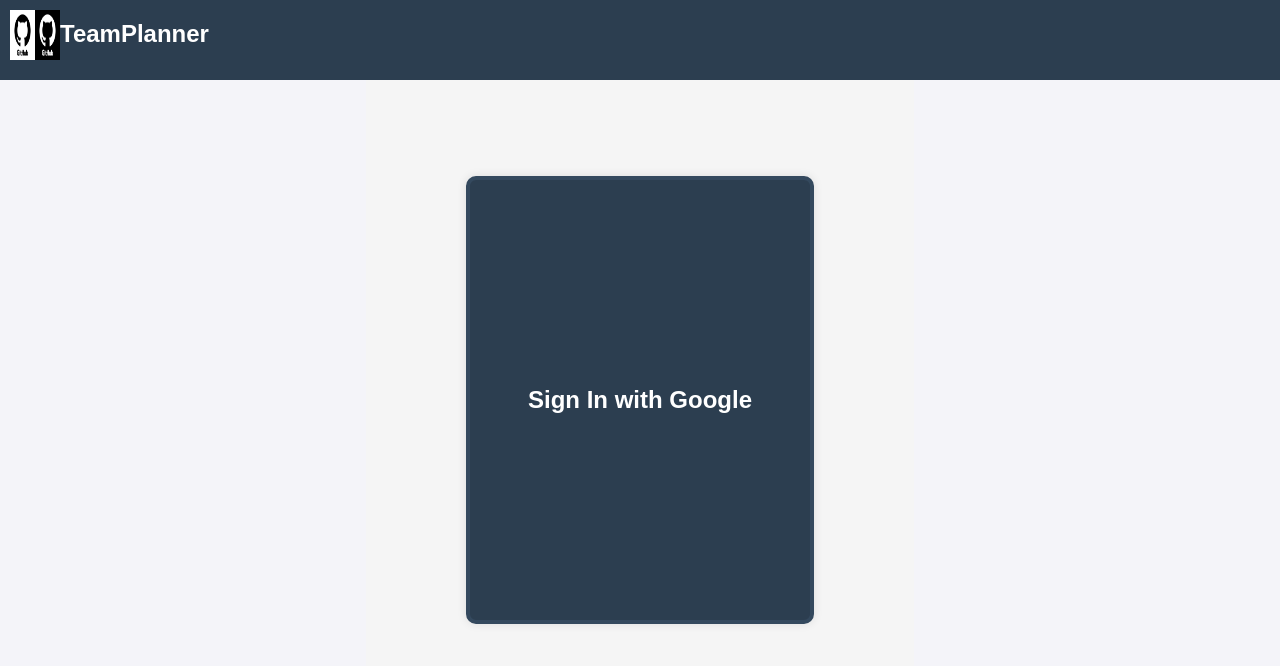
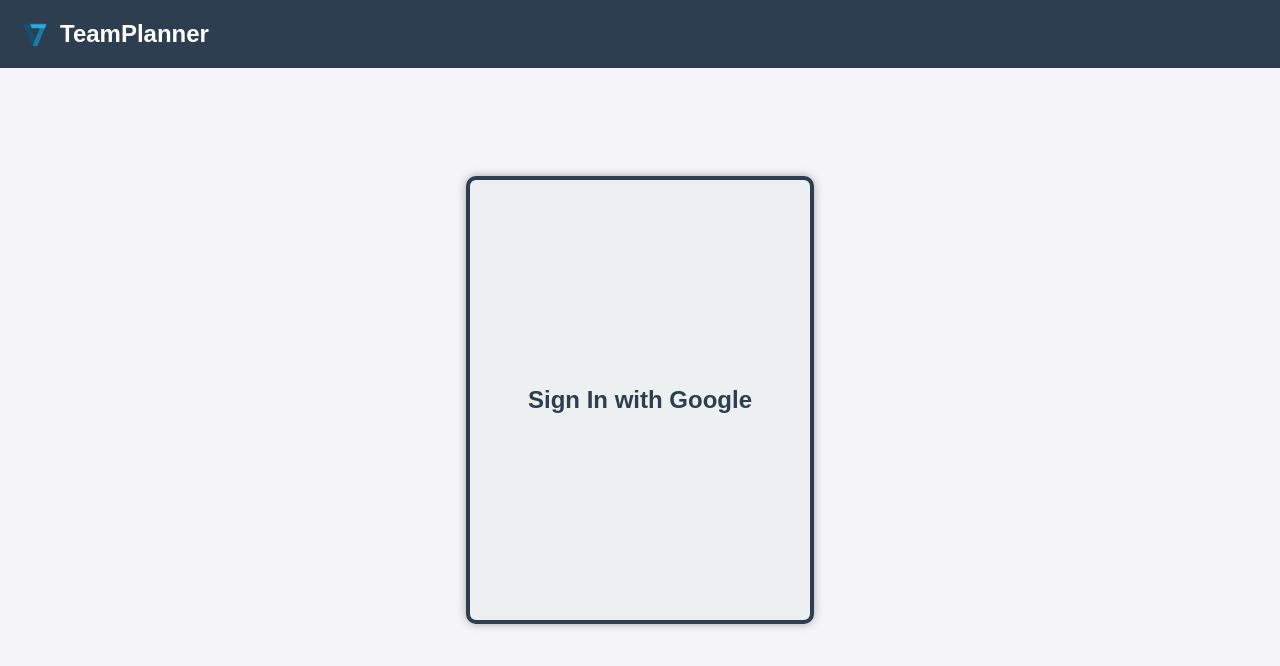
Before and after one commit to John-Patrick-Russel-Lalo/teamplanner, a website: page public/loginForm.html in a window 1280 px wide. Drawn offline with Linux system fonts and the light colour scheme; no server answers.

Commit message:
hellolovegoofsheesh

```diff
--- a/public/loginForm.html
+++ b/public/loginForm.html
@@ -41,7 +41,7 @@
       .then(data => {
         console.log('Saved user:', data);
         alert(`Welcome, ${data.name}!`);
-        window.location.href = '/homepage.html';
+        window.location.href = '/dashboard.html';
       })
       .catch(err => {
         console.error('Error:', err);
@@ -55,7 +55,7 @@
 <body style="display: flex; justify-content: center; align-items: center; height: 100vh; background-color: #f4f4f9; font-family: Arial, sans-serif;">
 
   <div class="nav">
-    <img src="/hehe.jpg" alt="logo">
+    <img src="/lol.png" alt="logo">
     <h2>TeamPlanner</h2>
   </div>
 
--- a/public/loginstyle.css
+++ b/public/loginstyle.css
@@ -1,8 +1,15 @@
+
+:root{
+    --mainColor: #2c3e50;
+    --midColor: #f39c12;
+    --background: #ecf0f1;
+}
 
 body{
     margin: 0;
     padding: 0;
     font-family: Arial, sans-serif;
+    background-color: var(--background);
 }
 
 html{
@@ -17,8 +24,8 @@ html{
     position: fixed;
     z-index: 1000;;
     top: 0;
-    height: 10%;
-    width: 100vw;
+    height: auto;
+    width: 100%;
 }
 
 .nav img{
@@ -39,21 +46,20 @@ html{
     justify-content: center;
     align-items: center;
     height: 100vh;
-    background-color: whitesmoke;
     padding: 0 100px;
 }
 
 .borderLogin{
-    border: 4px solid #34495e;
+    border: 4px solid var(--mainColor);
     padding: 20px;
     border-radius: 10px;
-    background-color: #2c3e50;
-    box-shadow: 0 0 10px 0 rgba(0, 0, 0, 0.1);
+    background-color: var(--background);
+    box-shadow: 0 0 10px 0 rgba(0, 0, 0.3, 0.3);
     width: 300px;
     height: 400px;
     display: flex;
     flex-direction: column;
     justify-content: center;
     align-items: center;
-    color: white;
+    color: var(--mainColor);
 }
```
Also changed, not shown: notecolors.txt (added, +13 -0 lines), huhu.png (added), lol.png (added).
